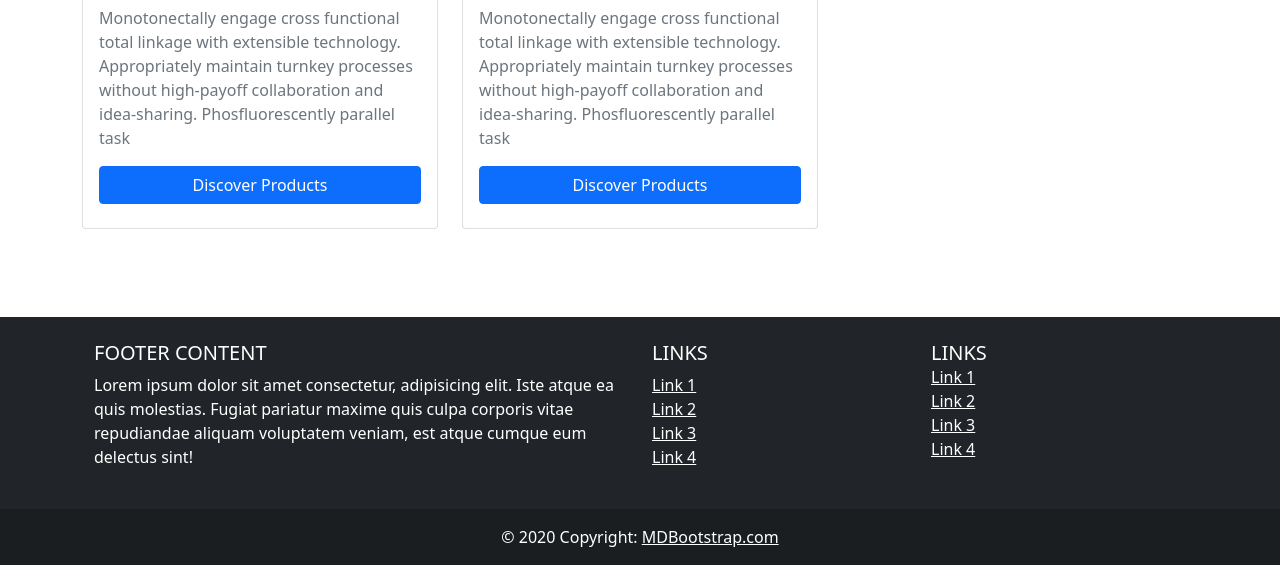
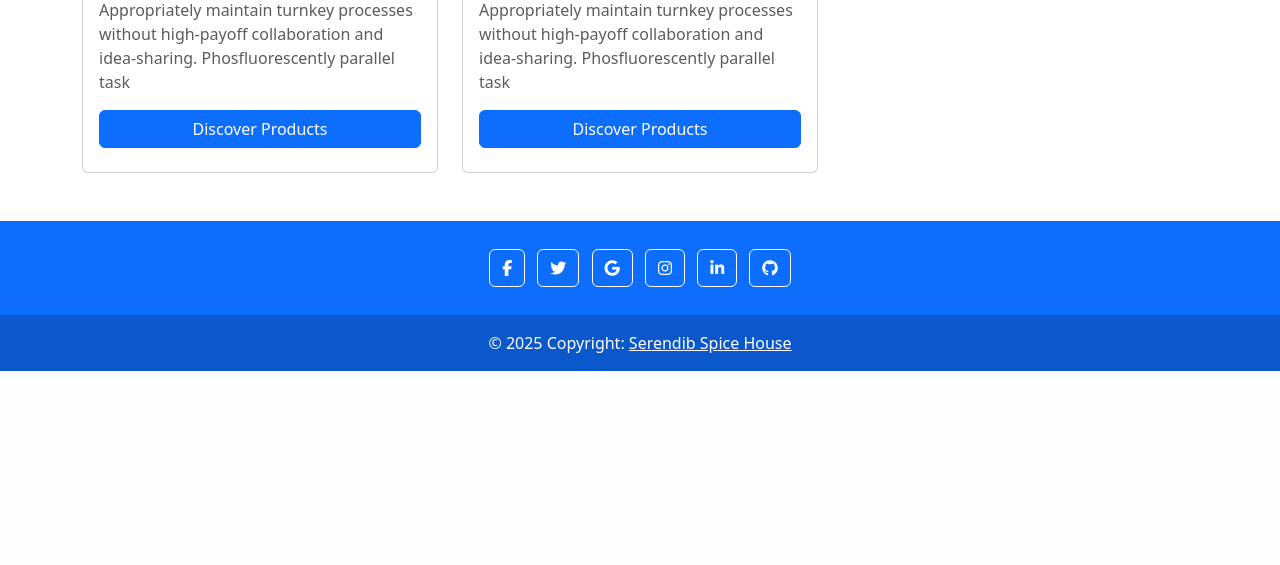
Before and after one commit to Minokainduwara/Serendib_spice_house, a PHP site: page /serendib_spice_house/categories/index.php in a window 1280 px wide. Shown: the part 416-981 px from the top of the page. After the commit the page ends 787 px from the top, so only its background shows below. Run offline with PHP 8.4, Linux system fonts and the light colour scheme; some libraries are stand-ins or nearby versions.

Commit message:
Design added for navbar and Theme

```diff
--- a/categories/index.php
+++ b/categories/index.php
@@ -1,4 +1,3 @@
-<?php require "../includes/header.php" ?>
 <?php require "../includes/header.php" ?>
     <div class="container">
         <div class="row mt-5">
--- a/includes/footer.php
+++ b/includes/footer.php
@@ -1,75 +1,41 @@
- <footer class="bg-dark text-white text-center text-lg-start" style="margin-top: 40px">
+<footer class="bg-primary text-center text-white">
     <!-- Grid container -->
-        <div class="container p-4">
-            <!--Grid row-->
-            <div class="row">
-            <!--Grid column-->
-            <div class="col-lg-6 col-md-12 mb-4 mb-md-0">
-                <h5 class="text-uppercase">Footer Content</h5>
+    <div class="container p-4 pb-0">
+        <!-- Section: Social media -->
+        <section class="mb-4">
+            <!-- Facebook -->
+            <a data-mdb-ripple-init class="btn btn-outline-primary btn-floating m-1 border border-white" href="#!" role="button"><i class="fab fa-facebook-f text-white"></i></a>
 
-                <p>
-                Lorem ipsum dolor sit amet consectetur, adipisicing elit. Iste atque ea quis
-                molestias. Fugiat pariatur maxime quis culpa corporis vitae repudiandae aliquam
-                voluptatem veniam, est atque cumque eum delectus sint!
-                </p>
-            </div>
-            <!--Grid column-->
+            <!-- Twitter -->
+            <a data-mdb-ripple-init class="btn btn-outline-primary btn-floating m-1 border border-white" href="#!" role="button"><i class="fab fa-twitter text-white"></i></a>
 
-            <!--Grid column-->
-            <div class="col-lg-3 col-md-6 mb-4 mb-md-0">
-                <h5 class="text-uppercase">Links</h5>
+            <!-- Google -->
+            <a data-mdb-ripple-init class="btn btn-outline-primary btn-floating m-1 border border-white" href="#!" role="button"><i class="fab fa-google text-white"></i></a>
 
-                <ul class="list-unstyled mb-0">
-                <li>
-                    <a href="#!" class="text-white">Link 1</a>
-                </li>
-                <li>
-                    <a href="#!" class="text-white">Link 2</a>
-                </li>
-                <li>
-                    <a href="#!" class="text-white">Link 3</a>
-                </li>
-                <li>
-                    <a href="#!" class="text-white">Link 4</a>
-                </li>
-                </ul>
-            </div>
-            <!--Grid column-->
+            <!-- Instagram -->
+            <a data-mdb-ripple-init class="btn btn-outline-primary btn-floating m-1 border border-white" href="#!" role="button"><i class="fab fa-instagram text-white"></i></a>
 
-            <!--Grid column-->
-            <div class="col-lg-3 col-md-6 mb-4 mb-md-0">
-                <h5 class="text-uppercase mb-0">Links</h5>
+            <!-- Linkedin -->
+            <a data-mdb-ripple-init class="btn btn-outline-primary btn-floating m-1 border border-white" href="#!" role="button"><i class="fab fa-linkedin-in text-white"></i></a>
 
-                <ul class="list-unstyled">
-                <li>
-                    <a href="#!" class="text-white">Link 1</a>
-                </li>
-                <li>
-                    <a href="#!" class="text-white">Link 2</a>
-                </li>
-                <li>
-                    <a href="#!" class="text-white">Link 3</a>
-                </li>
-                <li>
-                    <a href="#!" class="text-white">Link 4</a>
-                </li>
-                </ul>
-            </div>
-            <!--Grid column-->
-            </div>
-            <!--Grid row-->
+            <!-- Github -->
+            <a data-mdb-ripple-init class="btn btn-outline-primary btn-floating m-1 border border-white" href="#!" role="button"><i class="fab fa-github text-white"></i></a>
+        </section>
+        <!-- Section: Social media -->
     </div>
     <!-- Grid container -->
 
     <!-- Copyright -->
     <div class="text-center p-3" style="background-color: rgba(0, 0, 0, 0.2);">
-            © 2020 Copyright:
-            <a class="text-white" href="https://mdbootstrap.com/">MDBootstrap.com</a>
+        © 2025 Copyright:
+        <a class="text-white" href="https://mdbootstrap.com/">Serendib Spice House</a>
     </div>
     <!-- Copyright -->
 </footer>
-        <script src="https://cdn.jsdelivr.net/npm/@popperjs/core@2.9.2/dist/umd/popper.min.js" integrity="" crossorigin="anonymous"></script>
-        <script src="https://cdn.jsdelivr.net/npm/bootstrap@5.0.2/dist/js/bootstrap.min.js" integrity="" crossorigin="anonymous"></script>
-  </body>
+    <!-- Footer -->
 
-</html>
+    <!-- Bootstrap CSS -->
+<link href="https://cdn.jsdelivr.net/npm/bootstrap@5.3.3/dist/css/bootstrap.min.css" rel="stylesheet">
+
+<!-- Bootstrap JS Bundle with Popper -->
+<script src="https://cdn.jsdelivr.net/npm/bootstrap@5.3.3/dist/js/bootstrap.bundle.min.js"></script>
--- a/includes/header.php
+++ b/includes/header.php
@@ -22,7 +22,7 @@
   </head>
   <body>
 
-    <nav class="navbar navbar-expand-lg navbar-light bg-dark" >
+    <nav class="navbar navbar-expand-lg navbar-light bg-primary" >
     <div class="container" style="margin-top: none">
         <a class="navbar-brand  text-white" href="<?php echo APPURL; ?>">Serendib Spice House</a>
         <button class="navbar-toggler" type="button" data-bs-toggle="collapse" data-bs-target="#navbarSupportedContent" aria-controls="navbarSupportedContent" aria-expanded="false" aria-label="Toggle navigation">
```
Lines whose indentation alone changed are shown as unchanged.
